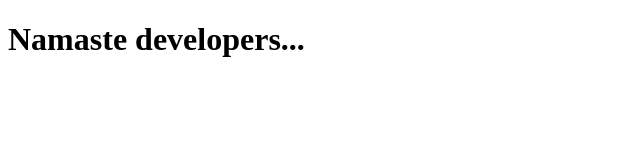
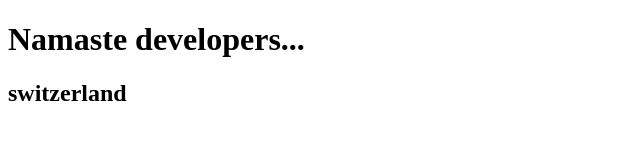
Before and after one commit to Be-isha-001/Frontend-code, a plain HTML site: page index.html in a window 1280 px wide. Shown: the whole page, without its empty margins (0-640 px from the left). Drawn offline with Linux system fonts and the light colour scheme.

Commit message:
fifth commit

```diff
--- a/index.html
+++ b/index.html
@@ -8,5 +8,6 @@
 </head>
 <body>
     <h1>Namaste developers...</h1>
+    <h2>switzerland</h2>
 </body>
 </html>
```
Also changed, not shown: memes.txt.
